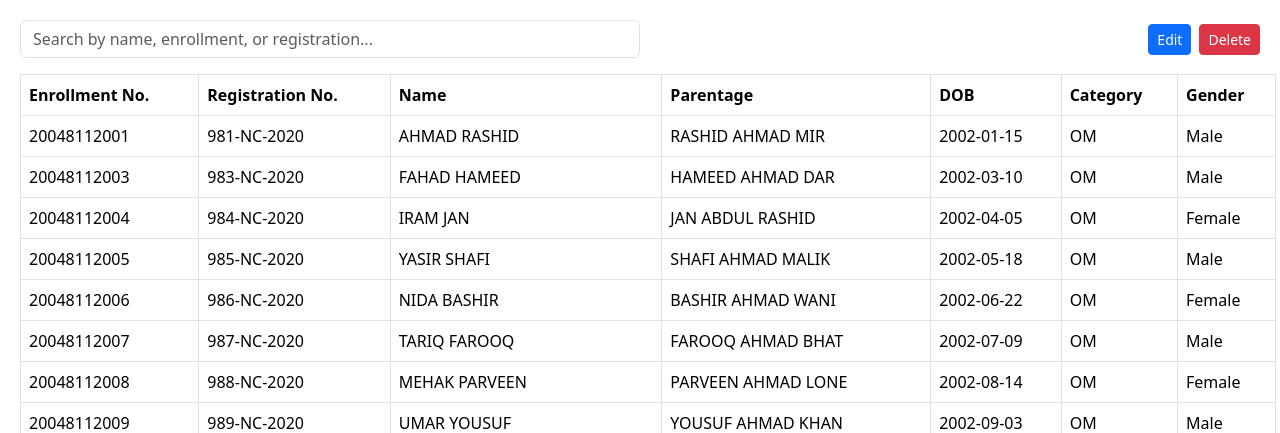
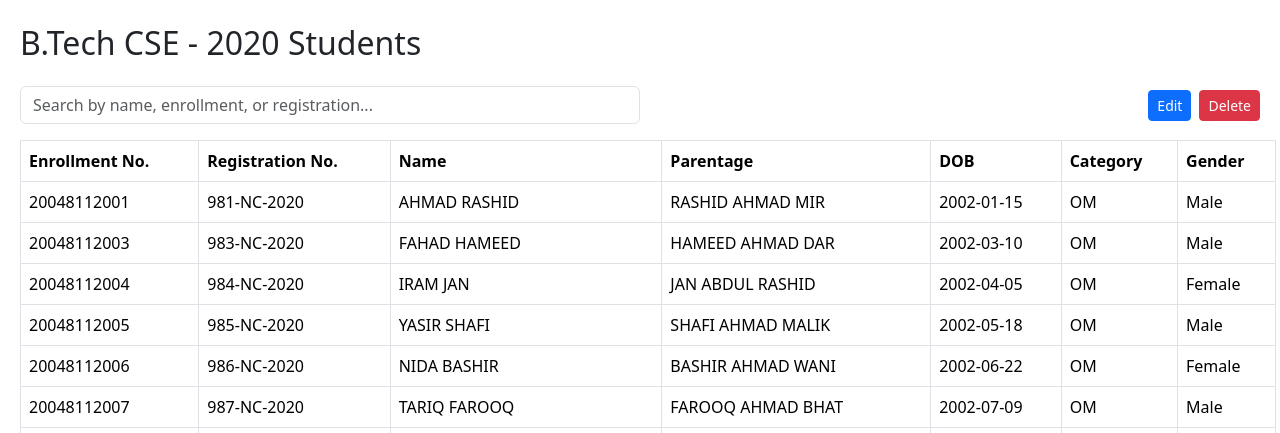
Before and after one commit to salman3191/python_project, a Flask app: page /batches/1/students in a window 1280 px wide. Shown: the part 66-499 px from the top of the page. Run offline with Flask 3, Linux system fonts and the light colour scheme; data comes from the database, SQL or seed files in the repository.

Commit message:
updating students

```diff
--- a/static/css/style.css
+++ b/static/css/style.css
@@ -120,7 +120,7 @@
   margin-top: 90px;
 }
 #flash {
-  margin-top: 90px;
+  margin-top: 100px;
 }
 
 #courseheading {
@@ -134,3 +134,10 @@
 #batchyears {
   margin-top: 10px;
 }
+#headingdetails {
+  margin-top: 90px;
+}
+
+#availableyears {
+  margin-top: 90px;
+}
--- a/templates/batches.html
+++ b/templates/batches.html
@@ -1,6 +1,6 @@
 {% extends "base.html" %} {% block title %}Batches{% endblock %} {% block
 content %}
-<h2 class="mb-3 ms-1">Available Years</h2>
+<h2 class="mb-3 ms-1" id="availableyears">Available Years</h2>
 
 <div class="ms-2" id="batchyears">
   <ul class="list-group">
--- a/templates/students.html
+++ b/templates/students.html
@@ -1,7 +1,9 @@
 {% extends "base.html" %} {% block title %}Departments{% endblock %} {% block
 content %}
 
-<h2 class="mb-4 ms-2">{{ batch.course_name }} - {{ batch.year }} Students</h2>
+<h2 class="mb-4 ms-2" id="headingdetails">
+  {{ batch.course_name }} - {{ batch.year }} Students
+</h2>
 <!-- 🔍 Search box with Edit/Delete buttons -->
 <form
   method="get"
```
Also changed, not shown: static/dept_report.png.
